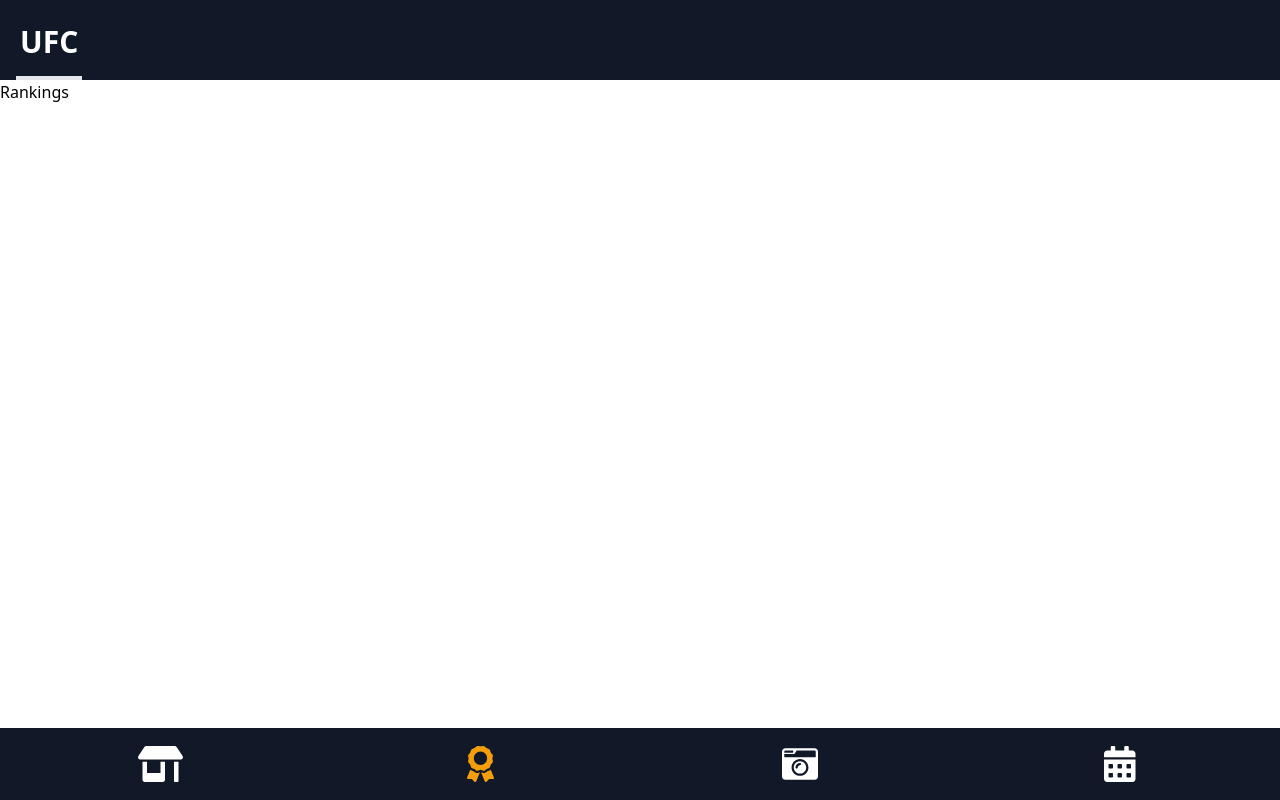
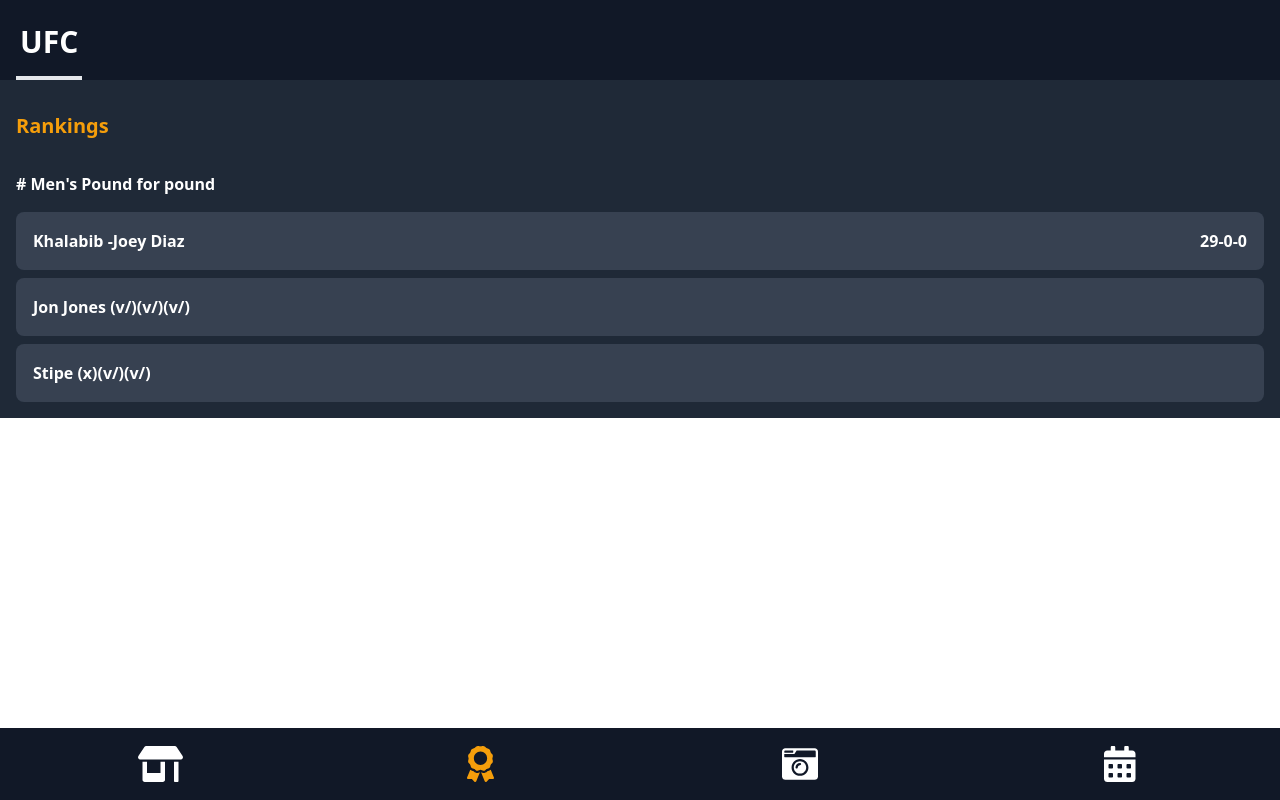
Before and after one commit to lastrafda/ufcfront, a React app: page /rankings in a window 1280 px wide. Built offline with nearby package versions, Linux system fonts and the light colour scheme; the HTML template or start-up script is replaced by a standard one.

Commit message:
feat: wip rankings view

```diff
--- a/src/components/sections/News.tsx
+++ b/src/components/sections/News.tsx
@@ -9,7 +9,8 @@
 const NewsSection: React.FunctionComponent<Props> = ({ news }) => {
   return (
     <section className="py-4" aria-label="News">
-      <h2>News</h2>
+      <h2># News</h2>
+      {/* TODO: maybe I should use composition (child) and a title prop */}
       {news.map((n: INew) => (
         <New
           headline={n.headline}
--- a/src/pages/Home.tsx
+++ b/src/pages/Home.tsx
@@ -12,9 +12,9 @@
     });
   }, []);
   return (
-    <main className="bg-gray-800 px-8 py-4 text-white font-bold">
+    <main className="bg-gray-800 p-4 text-white font-bold">
       <article>
-        <span className="text-sm">Next Event</span>
+        <span className="text-sm"># Next Event</span>
         <h1 className="text-yellow-500 text-xl font-extrabold py-4">
           UFC 257 - 24th January
         </h1>
--- a/src/pages/Rankings.tsx
+++ b/src/pages/Rankings.tsx
@@ -1,5 +1,32 @@
 import * as React from "react";
 
+// TODO: USE CSS GRID IN ALL RESOLUTIONS
 export const Rankings: React.FunctionComponent<unknown> = () => {
-  return <>Rankings</>;
+  return (
+    <main className="bg-gray-800 p-4 text-white font-bold">
+      <h1 className="text-yellow-500 text-xl font-extrabold py-4">Rankings</h1>
+      <section className="grid">
+        {/* Start of the rank component */}
+        <article>
+          <h2 className="py-4"># Men&apos;s Pound for pound</h2>
+          <ol>
+            {/* border-2 border-purple-800 rounded-lg */}
+            <li className="p-4 mb-2 justify-between border rounded-lg border-transparent bg-gray-700">
+              <div className="inline-flex w-full justify-between">
+                <div className="rank-1"> Khalabib -Joey Diaz</div>
+                <div>29-0-0</div>
+              </div>
+            </li>
+            <li className="p-4 mb-2 border rounded-lg border-transparent bg-gray-700">
+              Jon Jones (v/)(v/)(v/)
+            </li>
+            <li className="p-4 border rounded-lg border-transparent bg-gray-700">
+              Stipe (x)(v/)(v/)
+            </li>
+          </ol>
+        </article>
+        {/* End of the rank component */}
+      </section>
+    </main>
+  );
 };
```
